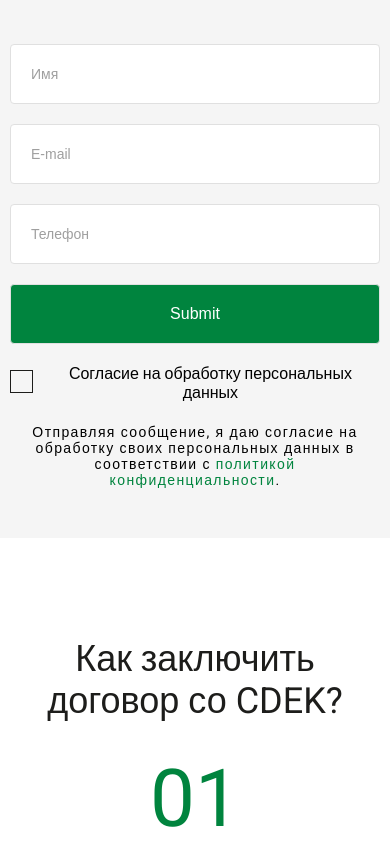
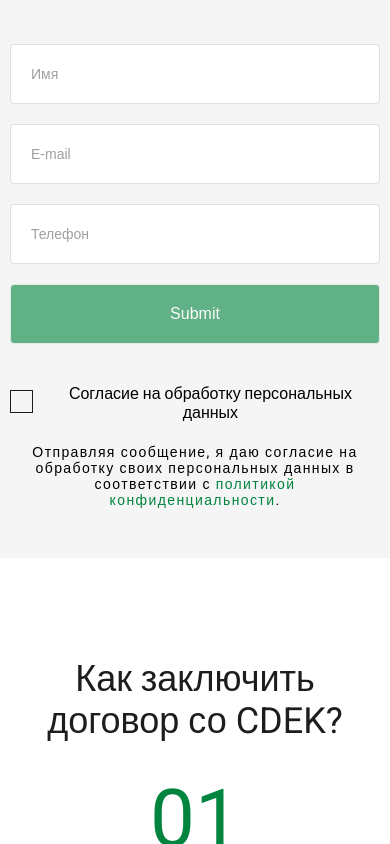
Before and after one commit to Esteradfi/cdekmoscow, a React (Create React App) app: page / in a window 390 px wide. Shown: the part 4427-5271 px from the top of the page. Built offline with nearby package versions, Linux system fonts and the light colour scheme; a web font is replaced by a local one.

Commit message:
add: main page form validation

```diff
--- a/src/components/CalcPage/CalcPage.jsx
+++ b/src/components/CalcPage/CalcPage.jsx
@@ -141,8 +141,14 @@ const CalcPage = (props) => {
             ],
             insurance: +calcState.insurance ? +calcState.insurance : 1
         }
-        dispatch(calcDeliveryCostThunk(data));
-        changeIsFetchingState(true);
+        if (data.from_location.code === 0) {
+            alert("Выберите город отправитель из списка");
+        } else if (data.to_location.code === 0) {
+            alert("Выберите город получатель из списка");
+        } else {
+            dispatch(calcDeliveryCostThunk(data));
+            changeIsFetchingState(true);
+        }
     }
 
     const onTariffsClose = () => {
--- a/src/components/MainPage/FormBlock/FormBlock.jsx
+++ b/src/components/MainPage/FormBlock/FormBlock.jsx
@@ -1,60 +1,91 @@
 import ArticleTitle from "../../common/AtricleTitle/ArticleTitle";
 import styles from "./FormBlock.module.css";
-import {useDispatch, useSelector} from "react-redux";
-import {changeIsAgree, updateEmail, updateName, updatePhone} from "../../../redux/main-page-form-reducer";
+import {useDispatch} from "react-redux";
+import {useForm} from "react-hook-form";
 
 const FormBlock = (props) => {
-    let name = useSelector(state => state.mainPageForm.name);
-    let email = useSelector(state => state.mainPageForm.email);
-    let phone = useSelector(state => state.mainPageForm.phone);
-    let isAgree = useSelector(state => state.mainPageForm.isAgree);
-    let dispatch = useDispatch();
+    // let dispatch = useDispatch();
 
-    const onNewName = (e) => {
-        let newName = e.target.value;
-        dispatch(updateName(newName));
-    }
+    const {
+        register,
+        formState: {errors, isValid},
+        handleSubmit,
+        reset
+    } = useForm({
+        mode: "onChange"
+    });
 
-    const onNewEmail = (e) => {
-        let newEmail = e.target.value;
-        dispatch(updateEmail(newEmail));
-    }
-
-    const onNewPhone = (e) => {
-        let newPhone = e.target.value;
-        dispatch(updatePhone(newPhone));
-    }
-
-    const clickChangeIsAgree = () => {
-        dispatch(changeIsAgree(isAgree));
+    const onSubmit = (data) => {
+        alert(JSON.stringify(data));
+        reset();
     }
 
     return (
         <article className={styles.formBlock}>
             <div className={"container "}>
                 <div className={styles.formTitle}>
-                    <ArticleTitle title={"Нужно больше информации?"} />
+                    <ArticleTitle title={"Нужно больше информации?"}/>
                 </div>
                 <h3 className={styles.formSubtitle}>
                     Оставьте контакты, мы перезвоним вам и все расскажем.
                 </h3>
-                <form action="" method="">
+                <form onSubmit={handleSubmit(onSubmit)}>
                     <div className={styles.formRow}>
-                        <input onChange={onNewName} value={name} className={styles.formInput} required type="text" autoComplete="name" placeholder="Имя"/>
-                        <input onChange={onNewEmail} value={email} className={styles.formInput} required type="email" placeholder="E-mail"/>
-                        <input onChange={onNewPhone} value={phone} className={styles.formInput} required type="tel" autoComplete="tel" placeholder="Телефон"/>
-                        <input className={styles.formSubmit} type="submit"/>
+                        <label htmlFor="name" className={styles.formLabel}>
+                            <input type="text"
+                                   autoComplete="name" placeholder="Имя"
+                                   {...register('name', {
+                                       required: "Обязательное поле", minLength: {
+                                           value: 1,
+                                           message: "Минимум 1 символ"
+                                       }
+                                   })}/>
+                            {errors?.name && <p className="errorMessage">{errors?.name?.message || "Ошибка заполнения"}</p>}
+                        </label>
+                        <label htmlFor="email" className={styles.formLabel}>
+                            <input type="email"
+                                   placeholder="E-mail"
+                                   {...register('email', {
+                                       required: "Обязательное поле",
+                                       pattern: {
+                                           value: /^[\w-\.]+@([\w-]+\.)+[\w-]{2,4}$/,
+                                           message: "Некорректная почта"
+                                       }
+                                   })}/>
+                            {errors?.email && <p className="errorMessage">{errors?.email?.message || "Ошибка заполнения"}</p>}
+                        </label>
+                        <label htmlFor="phone" className={styles.formLabel}>
+                            <input type="tel"
+                                   autoComplete="tel" placeholder="Телефон"
+                                   {...register('phone', {
+                                       required: "Обязательное поле",
+                                       pattern: {
+                                           value: /^(\s*)?(\+)?([- _():=+]?\d[- _():=+]?){10,14}(\s*)?$/,
+                                           message: "Некорректный номер телефона"
+                                       }
+                                   })}/>
+                            {errors?.phone && <p className="errorMessage">{errors?.phone?.message || "Ошибка заполнения"}</p>}
+                        </label>
+                        <label htmlFor="" className={styles.formLabel}>
+                            <input className={styles.formSubmit} type="submit" disabled={!isValid}/>
+                        </label>
                     </div>
                     <div className={styles.formRow}>
-                        <label htmlFor="isAgree" className="custom-checkboxes" onClick={clickChangeIsAgree}>
-                            <input name="isAgree" id="isAgree" type="checkbox" required />
+                        <label htmlFor="agreement" className="custom-checkboxes">
+                            <input type="checkbox" id="agreement"
+                                   {...register('agreement', {
+                                       required: "Обязательное поле",
+                                   })}/>
                             <span className="custom-checkboxes-span"></span>
                             <span className="horizontalFormSpan">Согласие на обработку персональных данных</span>
                         </label>
                     </div>
                 </form>
                 <div className={styles.formBLockText}>
-                    Отправляя сообщение, я даю согласие на обработку своих персональных данных в соответствии с <a className={styles.formBlockLink} href="https://www.cdek.ru/storage/source/%D0%94%D0%BE%D0%BA%D1%83%D0%BC%D0%B5%D0%BD%D1%82%D1%8B/%D0%9F%D0%BE%D0%BB%D0%B8%D1%82%D0%B8%D0%BA%D0%B0/%D0%9F%D0%BE%D0%BB%D0%B8%D1%82%D0%B8%D0%BA%D0%B0_%D0%B2_%D0%BE%D1%82%D0%BD%D0%BE%D1%88%D0%B5%D0%BD%D0%B8%D0%B8_%D0%BE%D0%B1%D1%80%D0%B0%D0%B1%D0%BE%D1%82%D0%BA%D0%B8_%D0%9F%D0%94%D0%BD_%D0%BA%D0%BB%D0%B8%D0%B5%D0%BD%D1%82%D0%BE%D0%B2_01_09_22.pdf">политикой конфиденциальности</a>.
+                    Отправляя сообщение, я даю согласие на обработку своих персональных данных в соответствии с <a
+                    className={styles.formBlockLink}
+                    href="https://www.cdek.ru/storage/source/%D0%94%D0%BE%D0%BA%D1%83%D0%BC%D0%B5%D0%BD%D1%82%D1%8B/%D0%9F%D0%BE%D0%BB%D0%B8%D1%82%D0%B8%D0%BA%D0%B0/%D0%9F%D0%BE%D0%BB%D0%B8%D1%82%D0%B8%D0%BA%D0%B0_%D0%B2_%D0%BE%D1%82%D0%BD%D0%BE%D1%88%D0%B5%D0%BD%D0%B8%D0%B8_%D0%BE%D0%B1%D1%80%D0%B0%D0%B1%D0%BE%D1%82%D0%BA%D0%B8_%D0%9F%D0%94%D0%BD_%D0%BA%D0%BB%D0%B8%D0%B5%D0%BD%D1%82%D0%BE%D0%B2_01_09_22.pdf">политикой
+                    конфиденциальности</a>.
                 </div>
             </div>
         </article>
--- a/src/components/MainPage/FormBlock/FormBlock.module.css
+++ b/src/components/MainPage/FormBlock/FormBlock.module.css
@@ -22,13 +22,17 @@
     justify-content: space-between;
 }
 
+.formRow .formLabel {
+    width: 21%;
+}
+
 .formRow input {
-    width: 21%;
+    width: 100%;
     border: 1px solid #e0e0e0;
 }
 
 @media screen and (max-width: 899px) {
-    .form input {
+    .form .formLabel {
         width: 20%;
     }
 }
@@ -60,12 +64,16 @@
     .formRow {
         flex-direction: column;
     }
+    .formRow .formLabel {
+        width: 100%;
+        max-width: 100%;
+    }
     .formRow input {
         max-width: 100%;
         width: 100%;
         height: 60px;
     }
-    .formInput {
+    .formLabel {
         margin-bottom: 20px;
     }
     .formBLockText, .formSubtitle {
--- a/src/components/QuestionnairePage/QuestionnairePage.jsx
+++ b/src/components/QuestionnairePage/QuestionnairePage.jsx
@@ -185,7 +185,7 @@ const QuestionnairePage = (props) => {
                         <label htmlFor="webStore" className={"verticalLabel"}>
                             Ссылка на интернет-магазин
                         </label>
-                        <input name="webStore" id="webStore" onChange={onNewWebStore} value={webStore} className={"verticalInput"} required type="url" placeholder="Ссылка на ваш интернет-магазин"/>
+                        <input name="webStore" id="webStore" onChange={onNewWebStore} value={webStore} className={"verticalInput"} type="url" placeholder="Ссылка на ваш интернет-магазин"/>
                     </div>
                     <div className={styles.checkboxBlock}>
                         <label htmlFor="isAgree" className="custom-checkboxes" onClick={clickChangeIsAgree}>
--- a/src/index.css
+++ b/src/index.css
@@ -168,6 +168,18 @@ a:hover {
     display: none;
 }
 
+.errorMessage {
+    margin: 1px 0;
+    position: absolute;
+    font-size: 0.875rem;
+    color: red;
+}
+
+input[type="submit"]:disabled {
+    pointer-events: none;
+    opacity: 0.6;
+}
+
 @media screen and (max-width: 767px) {
     .verticalForm {
         width: 100%;
--- a/src/redux/main-page-form-reducer.js
+++ b/src/redux/main-page-form-reducer.js
@@ -3,26 +3,11 @@ import {createSlice} from "@reduxjs/toolkit";
 export const mainPageFormSlice = createSlice({
     name: "MainPage form",
     initialState: {
-        name: "",
-        email: "",
-        phone: "",
-        isAgree: false
+
     },
     reducers: {
-        updateName: (state, action) => {
-            state.name = action.payload;
-        },
-        updateEmail: (state, action) => {
-            state.email = action.payload;
-        },
-        updatePhone: (state, action) => {
-            state.phone = action.payload;
-        },
-        changeIsAgree: (state, action) => {
-            state.isAgree = !action.payload;
-        }
     }
 })
 
-export const { updateName, updateEmail, updatePhone, changeIsAgree } = mainPageFormSlice.actions;
+//export const {} = mainPageFormSlice.actions;
 export default mainPageFormSlice.reducer;
```
